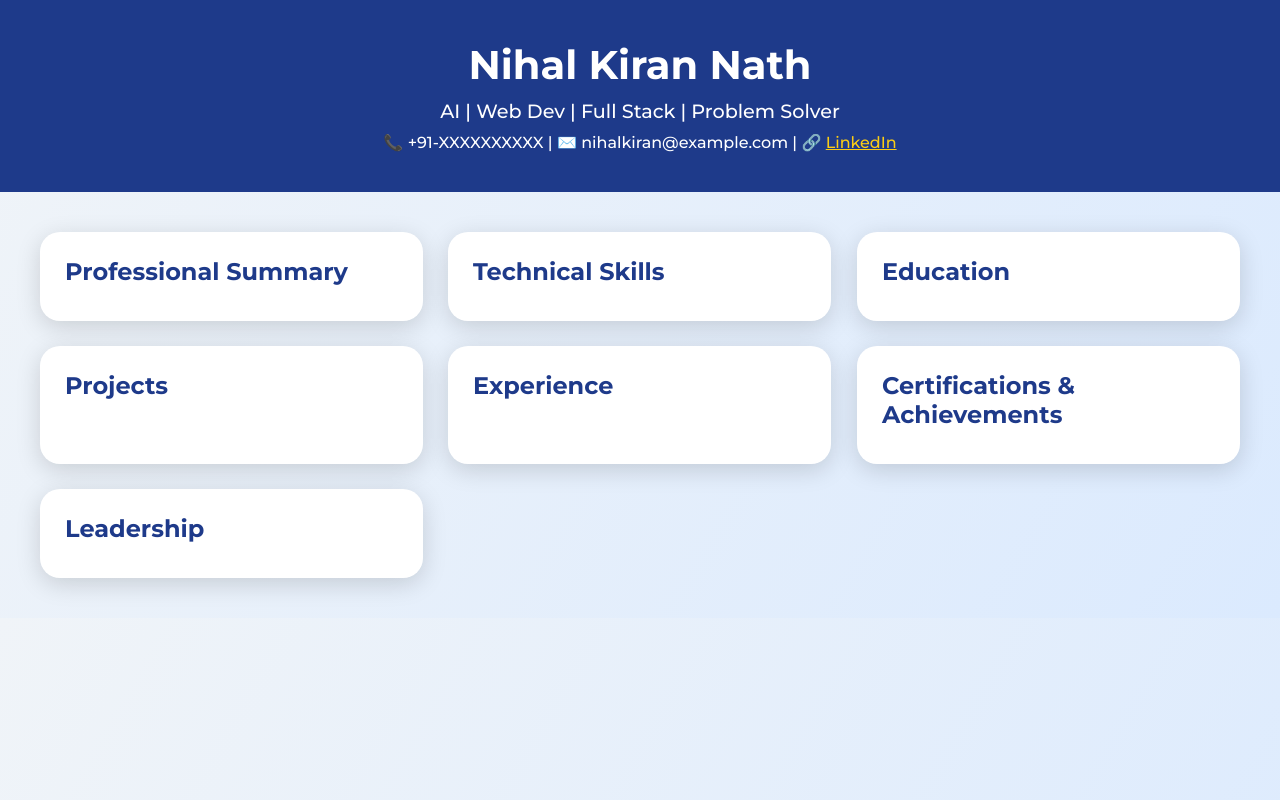
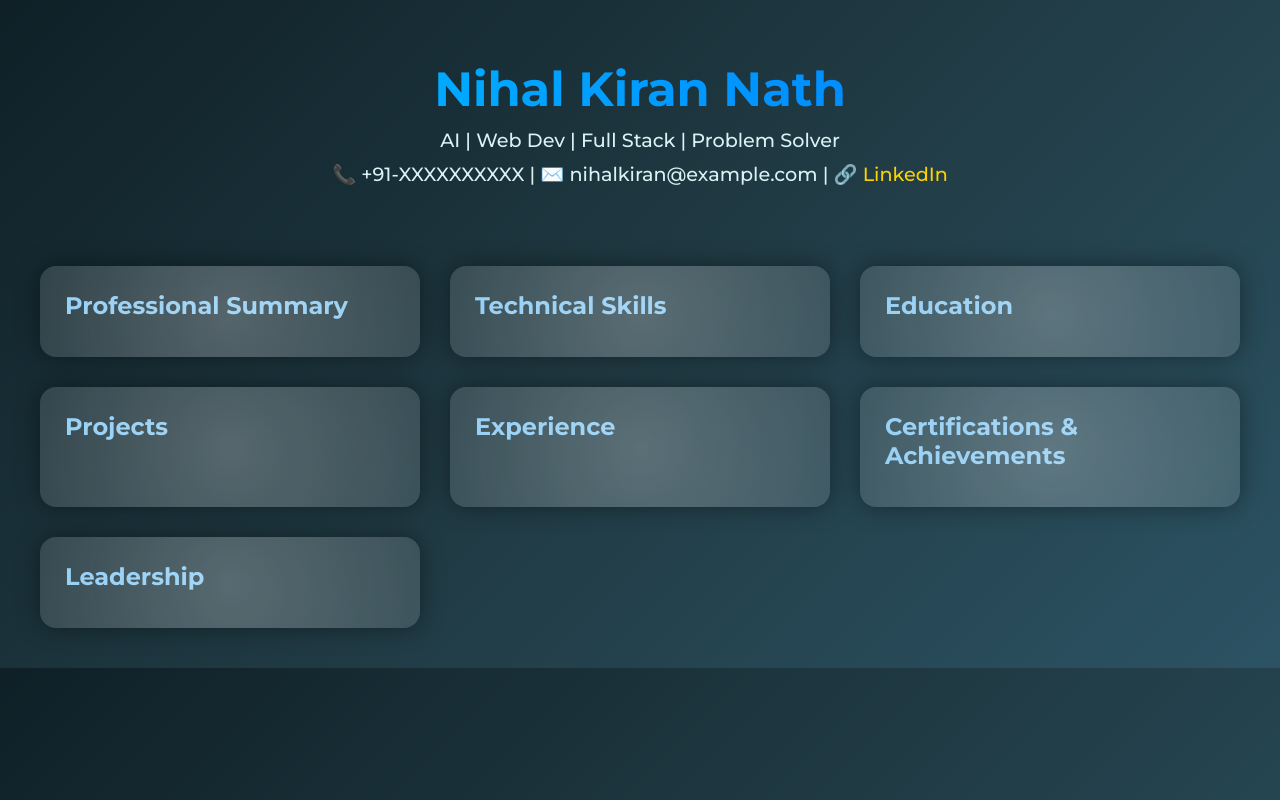
Before and after one commit to neelu-gif/nihal-resume, a plain HTML site: page index.html in a window 1280 px wide. Drawn offline with Linux system fonts and the light colour scheme.

Commit message:
Update index.html

```diff
--- a/index.html
+++ b/index.html
@@ -13,76 +13,108 @@
     }
     body {
       font-family: 'Montserrat', sans-serif;
-      background: linear-gradient(120deg, #f0f4f8, #dbeafe);
-      color: #333;
+      background: linear-gradient(135deg, #0f2027, #203a43, #2c5364);
+      color: #fff;
       overflow-x: hidden;
+      animation: backgroundFade 20s ease infinite alternate;
     }
     header {
-      background: #1e3a8a;
-      color: white;
-      padding: 40px 20px;
+      background: transparent;
       text-align: center;
-      animation: fadeInDown 1s ease-out;
+      padding: 60px 20px 40px;
+      animation: fadeInSlide 1.4s ease-out both;
     }
     header h1 {
-      font-size: 2.5rem;
+      font-size: 3rem;
       margin-bottom: 10px;
+      background: linear-gradient(90deg, #00c6ff, #0072ff);
+      -webkit-background-clip: text;
+      -webkit-text-fill-color: transparent;
+    }
+    header p {
+      font-size: 1.2rem;
+      color: #e0f7fa;
+      animation: pulseText 3s ease-in-out infinite;
     }
     .container {
       display: grid;
-      grid-template-columns: repeat(auto-fit, minmax(300px, 1fr));
-      gap: 25px;
+      grid-template-columns: repeat(auto-fit, minmax(320px, 1fr));
+      gap: 30px;
       padding: 40px;
+      animation: fadeUp 1.6s ease-out both;
     }
     .tile {
-      background: white;
-      border-radius: 20px;
+      background: rgba(255, 255, 255, 0.08);
+      border-radius: 16px;
       padding: 25px;
-      box-shadow: 0 6px 25px rgba(0,0,0,0.15);
-      transition: transform 0.3s ease, box-shadow 0.3s ease;
+      box-shadow: 0 0 25px rgba(0, 0, 0, 0.4);
+      backdrop-filter: blur(12px);
+      transition: transform 0.5s ease, box-shadow 0.5s ease;
+      cursor: pointer;
       position: relative;
-      cursor: pointer;
-      animation: zoomIn 0.6s ease forwards;
+      overflow: hidden;
     }
     .tile:hover {
-      transform: scale(1.03);
-      box-shadow: 0 10px 30px rgba(0,0,0,0.25);
+      transform: translateY(-10px) scale(1.02);
+      box-shadow: 0 20px 40px rgba(0, 0, 0, 0.5);
+    }
+    .tile::before {
+      content: '';
+      position: absolute;
+      top: -50%;
+      left: -50%;
+      width: 200%;
+      height: 200%;
+      background: radial-gradient(circle, rgba(255,255,255,0.2) 0%, transparent 70%);
+      animation: rotateGlow 10s linear infinite;
     }
     .tile h2 {
-      color: #1e3a8a;
-      margin-bottom: 10px;
+      color: #90cdf4;
+      margin-bottom: 12px;
     }
     .tile p {
       font-size: 0.95rem;
-      line-height: 1.5;
+      line-height: 1.6;
+      color: #e2e8f0;
     }
     .hidden {
       display: none;
     }
     a {
-      color: #facc15;
+      color: #ffd700;
+      text-decoration: none;
+    }
+    a:hover {
       text-decoration: underline;
     }
 
-    @keyframes fadeInDown {
+    @keyframes fadeInSlide {
       from { opacity: 0; transform: translateY(-30px); }
       to { opacity: 1; transform: translateY(0); }
     }
-    @keyframes zoomIn {
-      from { opacity: 0; transform: scale(0.95); }
-      to { opacity: 1; transform: scale(1); }
+    @keyframes fadeUp {
+      from { opacity: 0; transform: translateY(40px); }
+      to { opacity: 1; transform: translateY(0); }
     }
-    @keyframes slideInUp {
-      from { transform: translateY(30px); opacity: 0; }
-      to { transform: translateY(0); opacity: 1; }
+    @keyframes pulseText {
+      0%, 100% { opacity: 0.9; }
+      50% { opacity: 1; }
+    }
+    @keyframes rotateGlow {
+      from { transform: rotate(0deg); }
+      to { transform: rotate(360deg); }
+    }
+    @keyframes backgroundFade {
+      0% { background-position: 0% 50%; }
+      100% { background-position: 100% 50%; }
     }
   </style>
 </head>
 <body>
   <header>
     <h1>Nihal Kiran Nath</h1>
-    <p style="font-size: 1.2rem; animation: slideInUp 1.2s ease-out;">AI | Web Dev | Full Stack | Problem Solver</p>
-    <p style="margin-top: 10px; animation: slideInUp 1.4s ease-out;">📞 +91-XXXXXXXXXX | ✉️ nihalkiran@example.com | 🔗 <a href="#">LinkedIn</a></p>
+    <p>AI | Web Dev | Full Stack | Problem Solver</p>
+    <p style="margin-top: 10px;">📞 +91-XXXXXXXXXX | ✉️ nihalkiran@example.com | 🔗 <a href="#">LinkedIn</a></p>
   </header>
 
   <div class="container">
```
